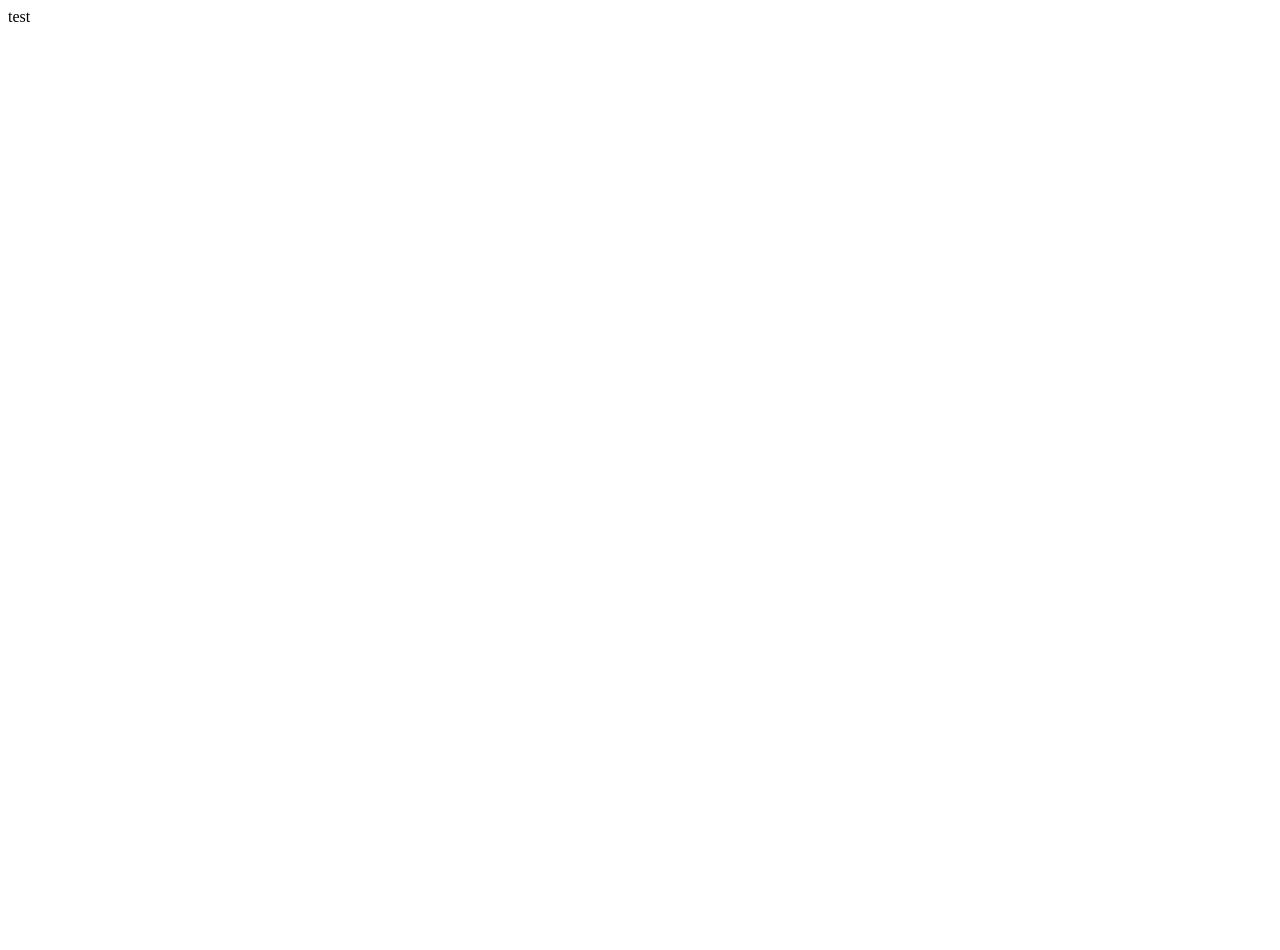
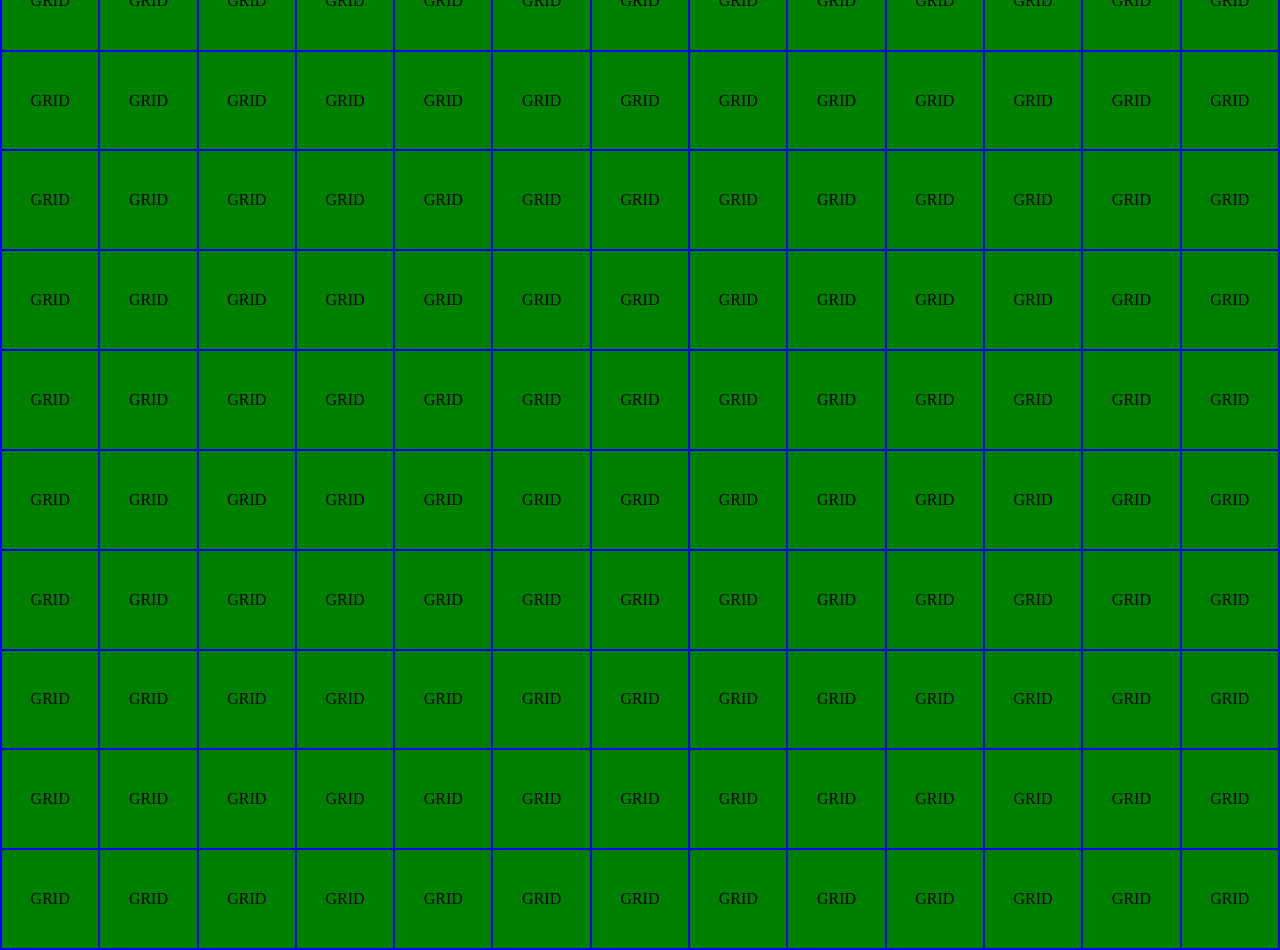
Before and after one commit to Myphz/aesh-bomber, a Vue app: page / in a window 1280 px wide. Before the commit the page ends 800 px from the top, so only its background shows below. Built offline with nearby package versions, Linux system fonts and the light colour scheme.

Commit message:
feature: initialize table game style

```diff
--- a/src/App.vue
+++ b/src/App.vue
@@ -5,3 +5,7 @@
 <script setup>
 import Game from './components/Game.vue';
 </script>
+
+<style lang="sass">
+  @use "/src/assets/sass/utilities" as *
+</style>
--- a/src/assets/sass/_utilities.sass
+++ b/src/assets/sass/_utilities.sass
@@ -11,3 +11,11 @@
     display: inline-block
     font-size: nth($font-sizes, $i)
     font-weight: inherit
+
+.justify-center
+  display: flex
+  justify-content: center
+
+.align-center
+  display: flex
+  align-items: center
--- a/src/components/Game.vue
+++ b/src/components/Game.vue
@@ -1,11 +1,29 @@
 <template>
-  <div>
-    test
-  </div>
+  <main class="justify-center align-center">
+    <table>
+      <tr v-for="i in 11">
+        <td v-for="i in 13">GRID</td>
+      </tr>
+    </table>
+  </main>
 </template>
 
 <script setup>
 </script>
 
 <style lang="sass" scoped>
+  main
+    width: 100vw
+    height: 100vh
+    background-color: yellow
+
+    table
+      border-collapse: collapse
+      width: 1300px
+      height: 1100px
+
+      td
+        text-align: center
+        background-color: green
+        border: 2px solid blue
 </style>
```
